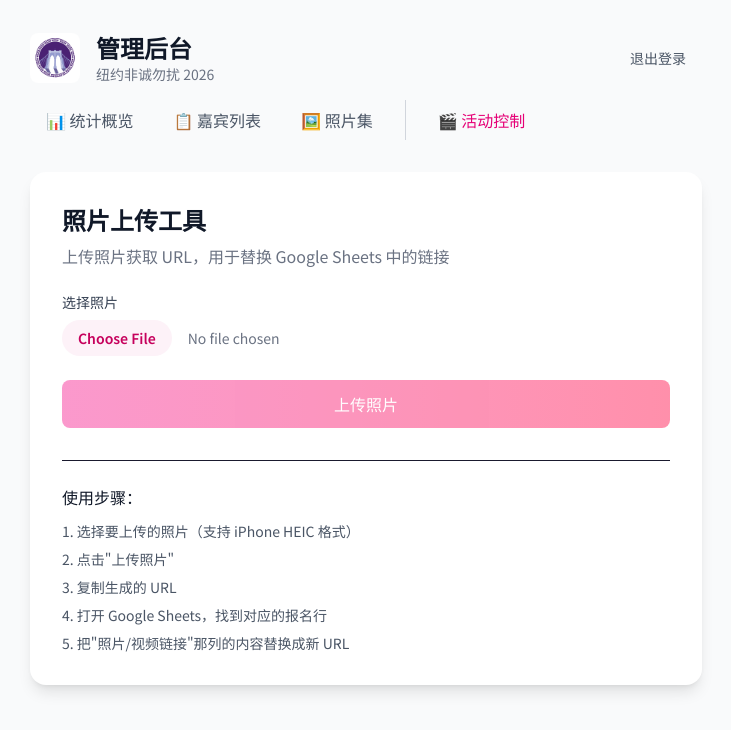
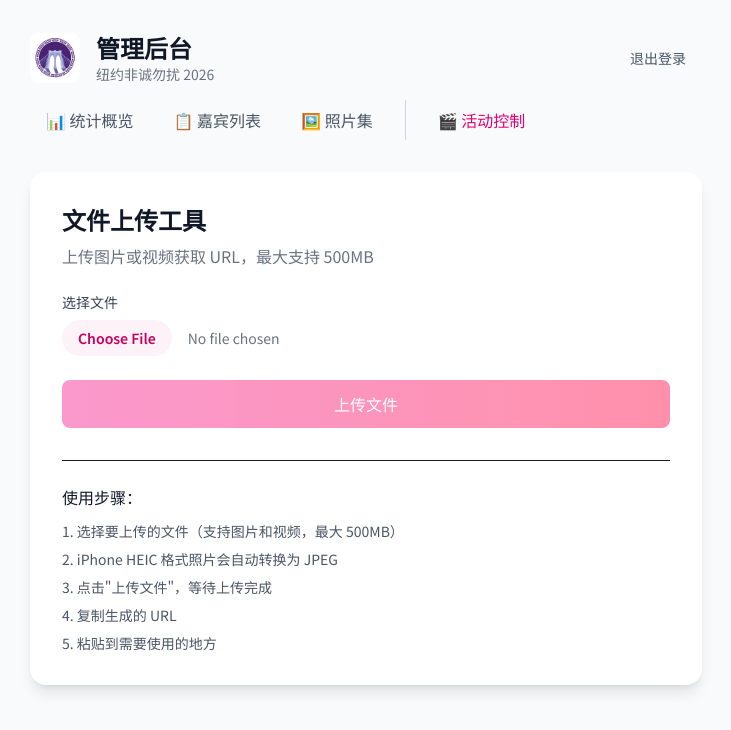
Before and after one commit to CharlieLi16/FEICHENGWURAO, a Next.js app: page /admin/upload in a window 1280 px wide. Shown: the top 730 px of the page, without its empty margins (274-1005 px from the left). Built offline with nearby package versions, Linux system fonts and the light colour scheme.

Commit message:
Fix: Admin upload page now uses client-side direct upload (500MB limit)

```diff
--- a/app/admin/upload/page.tsx
+++ b/app/admin/upload/page.tsx
@@ -2,6 +2,7 @@
 
 import { useState } from "react";
 import AdminHeader from "@/components/AdminHeader";
+import { upload } from "@vercel/blob/client";
 
 export default function AdminUploadPage() {
   const [file, setFile] = useState<File | null>(null);
@@ -9,6 +10,7 @@ export default function AdminUploadPage() {
   const [uploadedUrl, setUploadedUrl] = useState("");
   const [error, setError] = useState("");
   const [copied, setCopied] = useState(false);
+  const [progress, setProgress] = useState(0);
 
   const handleUpload = async () => {
     if (!file) return;
@@ -16,12 +18,14 @@ export default function AdminUploadPage() {
     setUploading(true);
     setError("");
     setUploadedUrl("");
+    setProgress(0);
 
     try {
       // Convert HEIC if needed
       let uploadFile = file;
       if (file.type === "image/heic" || file.type === "image/heif" ||
           file.name.toLowerCase().endsWith(".heic") || file.name.toLowerCase().endsWith(".heif")) {
+        setError("正在转换 iPhone 照片格式...");
         const heic2any = (await import("heic2any")).default;
         const blob = await heic2any({
           blob: file,
@@ -30,27 +34,30 @@ export default function AdminUploadPage() {
         });
         const resultBlob = Array.isArray(blob) ? blob[0] : blob;
         uploadFile = new File([resultBlob], file.name.replace(/\.heic$/i, ".jpg"), { type: "image/jpeg" });
+        setError("");
       }
 
-      const formData = new FormData();
-      formData.append("file", uploadFile);
-      formData.append("name", "admin-upload");
+      // Generate unique filename
+      const timestamp = new Date().toISOString().replace(/[:.]/g, "-");
+      const ext = uploadFile.name.split(".").pop() || "jpg";
+      const filename = `admin-upload_${timestamp}.${ext}`;
 
-      const response = await fetch("/api/upload", {
-        method: "POST",
-        body: formData,
+      // Use client-side direct upload (bypasses 4.5MB serverless limit)
+      const blob = await upload(filename, uploadFile, {
+        access: "public",
+        handleUploadUrl: "/api/upload/token",
+        onUploadProgress: (progressEvent) => {
+          const percent = Math.round((progressEvent.loaded / progressEvent.total) * 100);
+          setProgress(percent);
+        },
       });
 
-      if (!response.ok) {
-        throw new Error("上传失败");
-      }
-
-      const data = await response.json();
-      setUploadedUrl(data.fileUrl);
+      setUploadedUrl(blob.url);
     } catch (err) {
       setError(err instanceof Error ? err.message : "上传失败");
     } finally {
       setUploading(false);
+      setProgress(0);
     }
   };
 
@@ -66,17 +73,17 @@ export default function AdminUploadPage() {
         <AdminHeader />
 
         <div className="bg-white rounded-2xl shadow-lg p-8">
-          <h1 className="text-2xl font-bold text-gray-900 mb-2">照片上传工具</h1>
-          <p className="text-gray-500 mb-6">上传照片获取 URL，用于替换 Google Sheets 中的链接</p>
+          <h1 className="text-2xl font-bold text-gray-900 mb-2">文件上传工具</h1>
+          <p className="text-gray-500 mb-6">上传图片或视频获取 URL，最大支持 500MB</p>
 
           {/* File Input */}
           <div className="mb-6">
             <label className="block mb-2 text-sm font-medium text-gray-700">
-              选择照片
+              选择文件
             </label>
             <input
               type="file"
-              accept="image/*"
+              accept="image/*,video/*"
               onChange={(e) => {
                 setFile(e.target.files?.[0] || null);
                 setUploadedUrl("");
@@ -106,8 +113,18 @@ export default function AdminUploadPage() {
             disabled={!file || uploading}
             className="w-full py-3 rounded-lg font-medium bg-gradient-to-r from-pink-500 to-rose-500 text-white hover:opacity-90 transition-opacity disabled:opacity-50 disabled:cursor-not-allowed"
           >
-            {uploading ? "上传中..." : "上传照片"}
+            {uploading ? `上传中... ${progress}%` : "上传文件"}
           </button>
+
+          {/* Progress Bar */}
+          {uploading && progress > 0 && (
+            <div className="mt-3 w-full bg-gray-200 rounded-full h-2">
+              <div
+                className="bg-pink-500 h-2 rounded-full transition-all duration-300"
+                style={{ width: `${progress}%` }}
+              />
+            </div>
+          )}
 
           {/* Error */}
           {error && (
@@ -137,11 +154,19 @@ export default function AdminUploadPage() {
               </div>
               <div className="mt-4">
                 <p className="text-sm text-gray-600 mb-2">预览：</p>
-                <img
-                  src={uploadedUrl}
-                  alt="Uploaded"
-                  className="max-h-64 rounded-lg"
-                />
+                {uploadedUrl.match(/\.(mp4|mov|webm|avi|wmv)$/i) ? (
+                  <video
+                    src={uploadedUrl}
+                    controls
+                    className="max-h-64 rounded-lg"
+                  />
+                ) : (
+                  <img
+                    src={uploadedUrl}
+                    alt="Uploaded"
+                    className="max-h-64 rounded-lg"
+                  />
+                )}
               </div>
             </div>
           )}
@@ -150,11 +175,11 @@ export default function AdminUploadPage() {
           <div className="mt-8 pt-6 border-t">
             <h3 className="font-medium text-gray-900 mb-3">使用步骤：</h3>
             <ol className="list-decimal list-inside space-y-2 text-gray-600 text-sm">
-              <li>选择要上传的照片（支持 iPhone HEIC 格式）</li>
-              <li>点击"上传照片"</li>
+              <li>选择要上传的文件（支持图片和视频，最大 500MB）</li>
+              <li>iPhone HEIC 格式照片会自动转换为 JPEG</li>
+              <li>点击"上传文件"，等待上传完成</li>
               <li>复制生成的 URL</li>
-              <li>打开 Google Sheets，找到对应的报名行</li>
-              <li>把"照片/视频链接"那列的内容替换成新 URL</li>
+              <li>粘贴到需要使用的地方</li>
             </ol>
           </div>
         </div>
```
